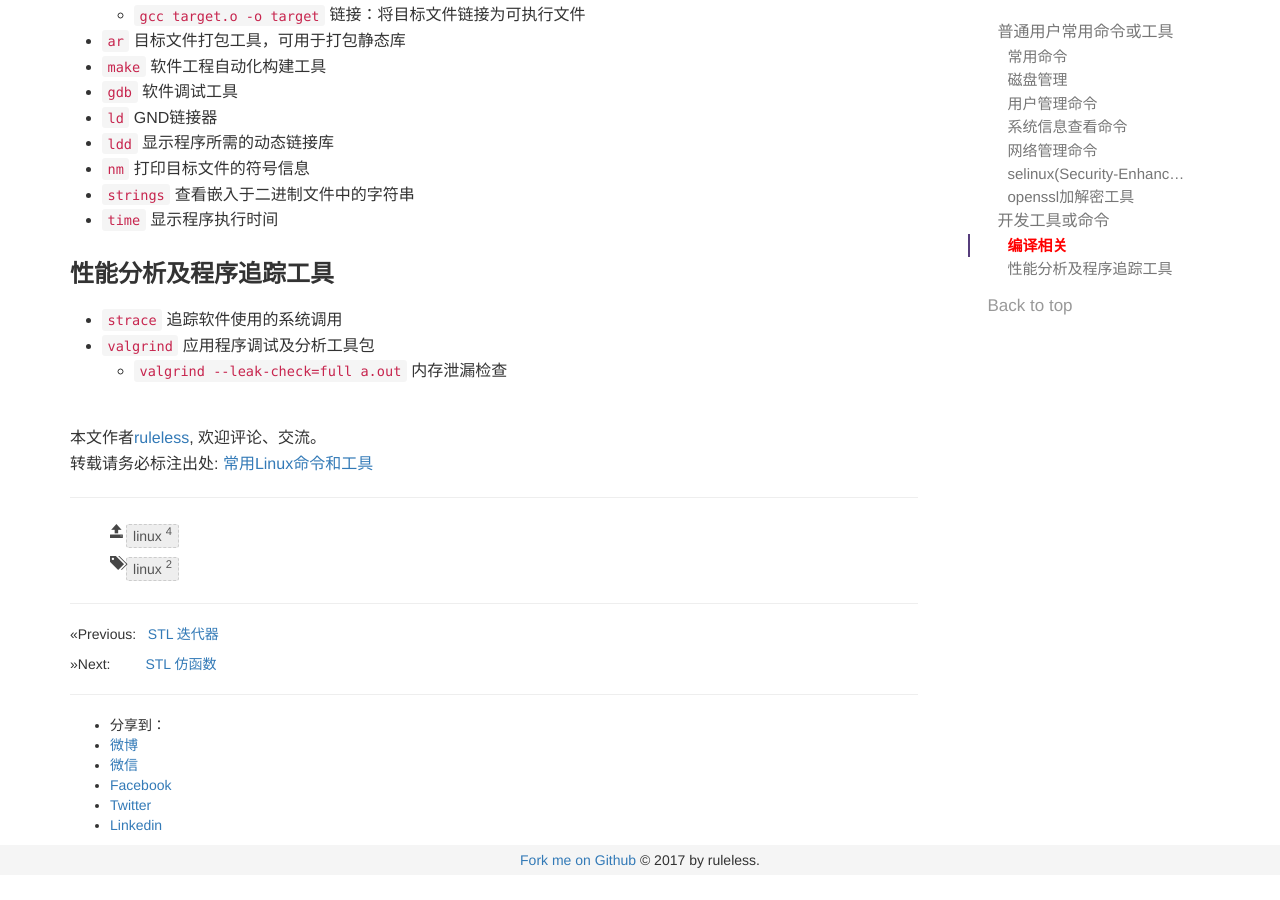
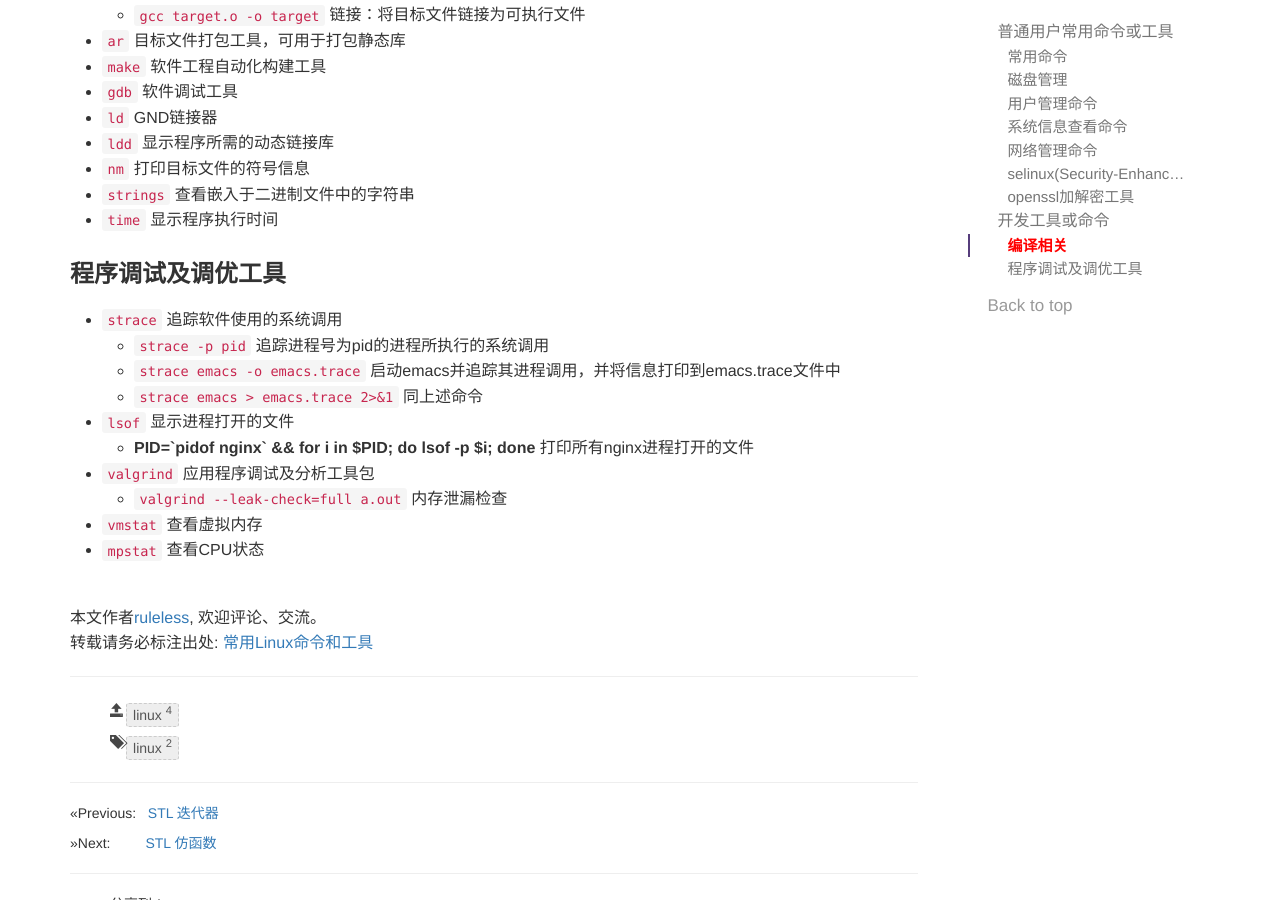
Before and after one commit to ruleless/ruleless.github.io, a Jekyll site: the page built from _posts/2016-10-30-linux-tools.md, in a window 1280 px wide and 900 px high, scrolled down 2266 px. Built offline with Jekyll 4.4.1, drawn with Linux system fonts in a browser that asks for light colours; comment, search, counter and statistics services are not loaded; before the commit the page ends 3141 px from its top, so only the background shows below that.

Commit message:
linux tools

```diff
--- a/_posts/2016-10-30-linux-tools.md
+++ b/_posts/2016-10-30-linux-tools.md
@@ -20,11 +20,11 @@ tags: [linux]
   + `ps` 显示进程快照
   + `ln` 创建文件链接
     - `ln target hardlink` 创建硬链接
-	- `ln -s target symbollink` 创建符号链接
+    - `ln -s target symbollink` 创建符号链接
   + `history` 显示历史命令
   + `tar` 打包工具
     - `tar -cvf target.tar file1 file2` 将file1和file2归档到target.tar
-	- `tar -xvf target.tar` 文件解包
+    - `tar -xvf target.tar` 文件解包
   + `unzip` 解压缩zip文件
   + `zip` 压缩zip文件
   + `alias` 创建命令别名
@@ -59,8 +59,8 @@ tags: [linux]
   + `ss` 查看当前网络活动，旧的 `netstat` 不再使用。例：`ss -anl` 查看系统当前TCP监听端口
   + `route` 路由表管理命令。
     - `route -n` 显示路由表
-	- `route del -net 0.0.0.0` 删除默认路由
-	- `route add -net 0.0.0.0 gw 10.0.2.2 dev eth0` 添加默认路由
+    - `route del -net 0.0.0.0` 删除默认路由
+    - `route add -net 0.0.0.0 gw 10.0.2.2 dev eth0` 添加默认路由
   + `arp` ARP高速缓存管理
     - `arp -d 192.168.56.100` 删除高速缓存
   + `tcpdump` 抓包工具
@@ -85,9 +85,9 @@ tags: [linux]
 
   + `gcc/g++` GNU C/C++编译器
     - `gcc -E source.c -o target.i` 预处理：展开宏
-	- `gcc -S target.i -o target.s` 编译：将源文件编译为汇编代码
-	- `gcc -c target.s -o target.o` 汇编：将汇编代码编译为机器码(中间目标文件)
-	- `gcc target.o -o target` 链接：将目标文件链接为可执行文件
+    - `gcc -S target.i -o target.s` 编译：将源文件编译为汇编代码
+    - `gcc -c target.s -o target.o` 汇编：将汇编代码编译为机器码(中间目标文件)
+    - `gcc target.o -o target` 链接：将目标文件链接为可执行文件
   + `ar` 目标文件打包工具，可用于打包静态库
   + `make` 软件工程自动化构建工具
   + `gdb` 软件调试工具
@@ -97,8 +97,15 @@ tags: [linux]
   + `strings` 查看嵌入于二进制文件中的字符串
   + `time` 显示程序执行时间
 
-### 性能分析及程序追踪工具
+### 程序调试及调优工具
 
   + `strace` 追踪软件使用的系统调用
+    - `strace -p pid` 追踪进程号为pid的进程所执行的系统调用
+    - `strace emacs -o emacs.trace` 启动emacs并追踪其进程调用，并将信息打印到emacs.trace文件中
+    - `strace emacs > emacs.trace 2>&1` 同上述命令
+  + `lsof` 显示进程打开的文件
+    - **PID=\`pidof nginx\` && for i in $PID; do lsof -p $i; done** 打印所有nginx进程打开的文件
   + `valgrind` 应用程序调试及分析工具包
     - `valgrind --leak-check=full a.out` 内存泄漏检查
+  + `vmstat` 查看虚拟内存
+  + `mpstat` 查看CPU状态
```
